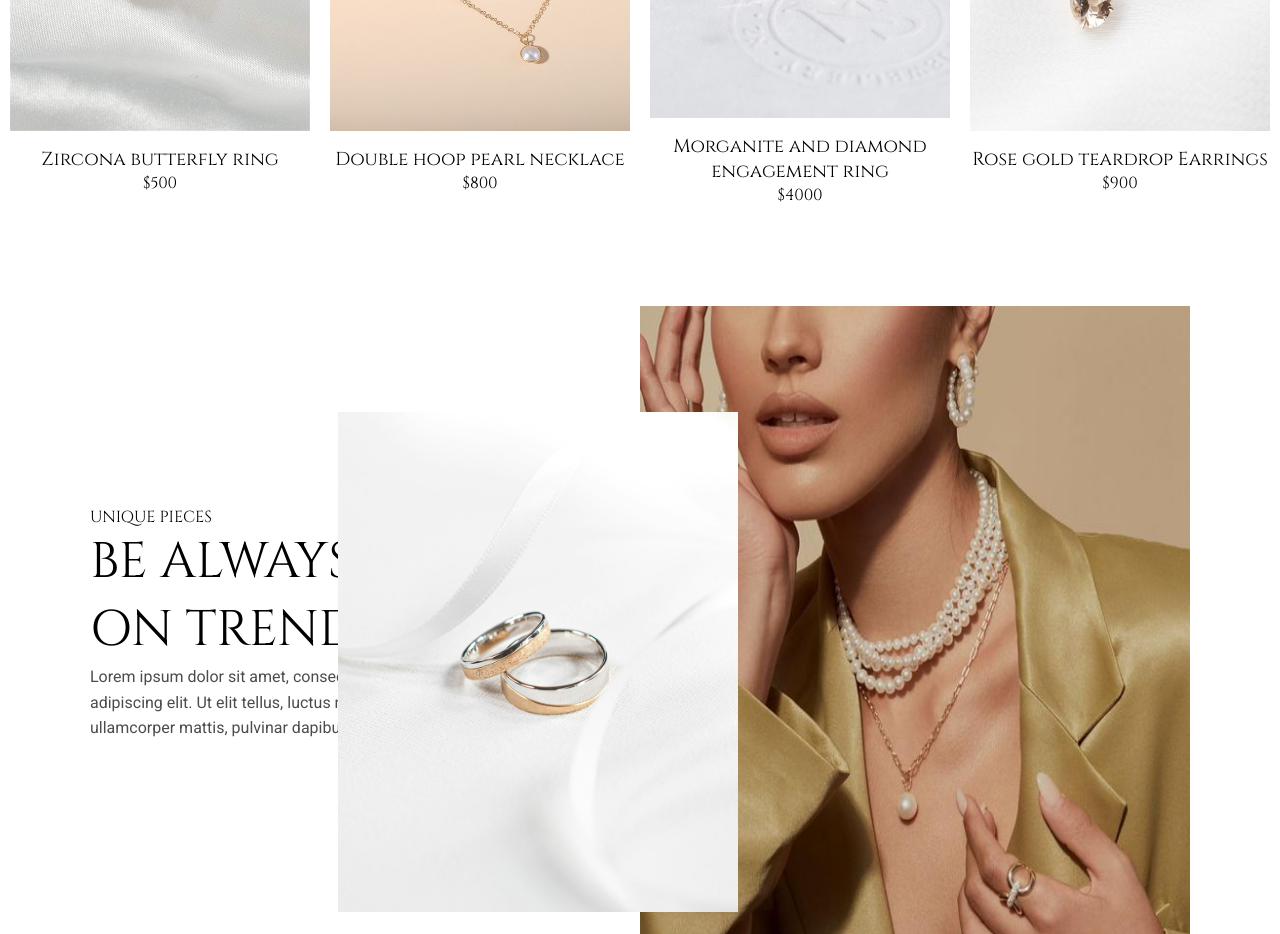
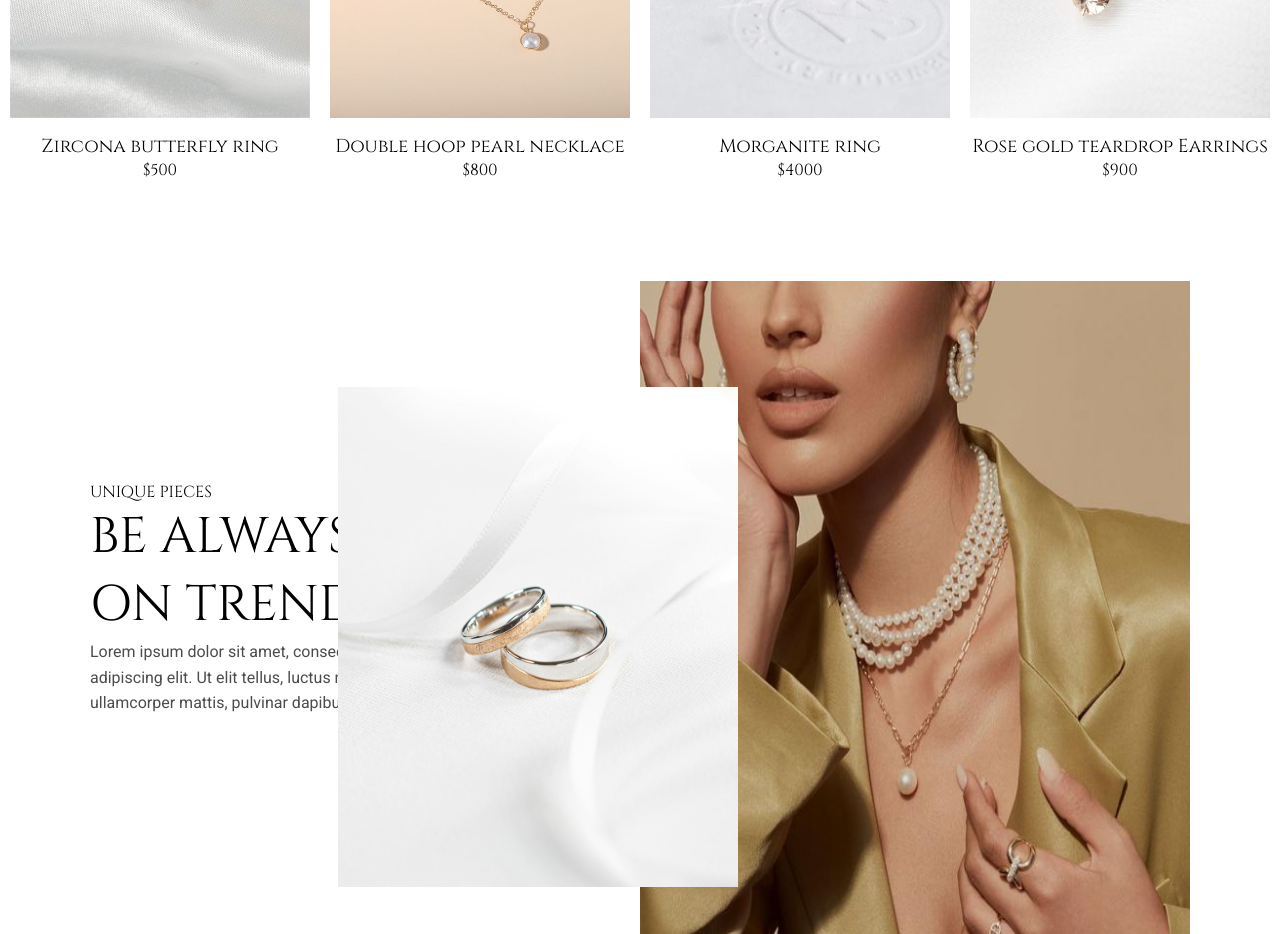
Before and after one commit to MichelleAmina/Phase2-Project, a React (Vite) app: page / in a window 1280 px wide. Shown: the part 1900-2834 px from the top of the page. Built offline with nearby package versions, Linux system fonts and the light colour scheme; no server answers.

Commit message:
update home page

```diff
--- a/src/home/Home.jsx
+++ b/src/home/Home.jsx
@@ -64,7 +64,7 @@ function Home(){
                     </div>
                     <div className="home-mid-content">
                     <img src="/088ca799476956919b4716ec26d09b1d.jpg" alt="" />
-                    <h3>Morganite and diamond engagement ring</h3>
+                    <h3>Morganite ring</h3>
                     <p>$4000</p>
                     </div>
                     <div className="home-mid-content">
```
